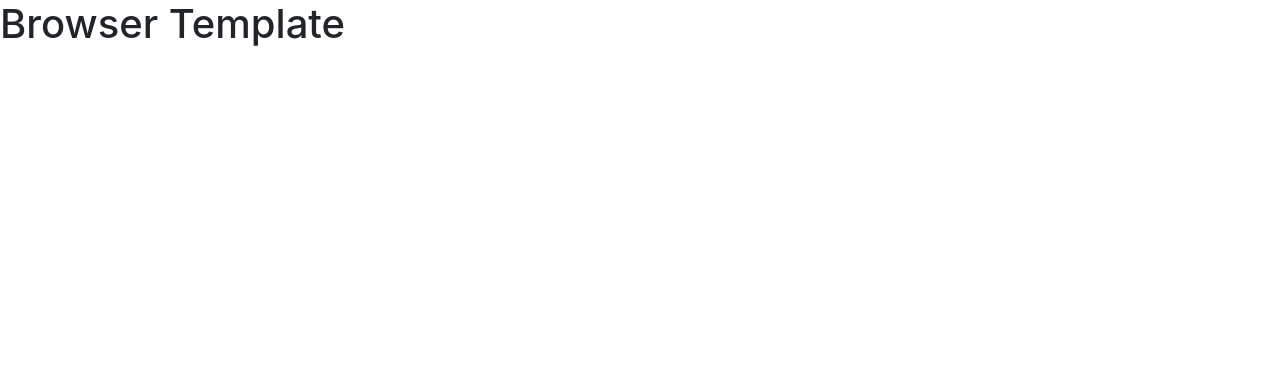
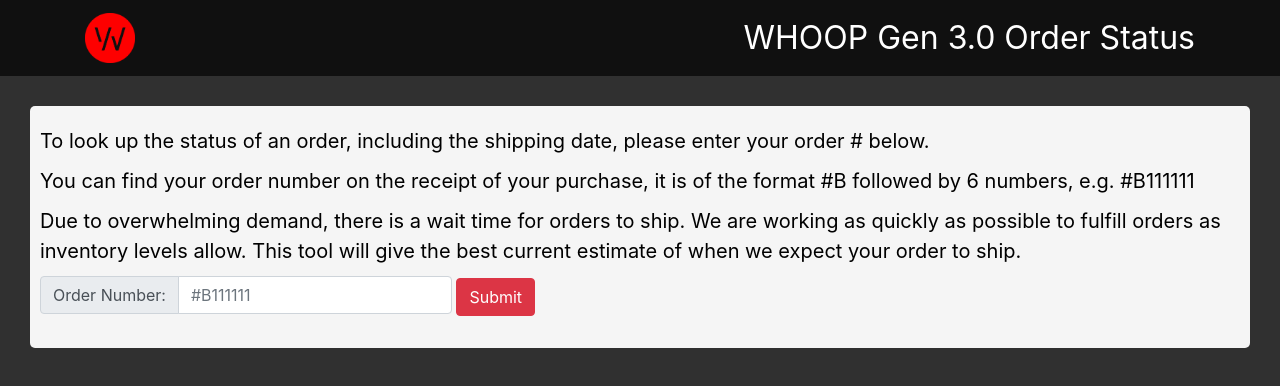
Before and after one commit to binnsy/status-page, a website built with webpack: page index.html in a window 1280 px wide. Built offline with nearby package versions, Linux system fonts and the light colour scheme.

Commit message:
Basic status page look

```diff
--- a/assets/styles/index.scss
+++ b/assets/styles/index.scss
@@ -1 +1,38 @@
 @import '~bootstrap/scss/bootstrap';
+
+.whoop {
+  height: 50px;
+}
+.title {
+  // float: right;
+  color: white;
+  font-size: 32px;
+
+}
+.navbar {
+  background-color: #101010;
+}
+.body {
+  background-color: #303030;
+}
+.bulk {
+  background-color: #F5F5F5;
+  align-content: center;
+  height: 50%;
+  margin: 30px;
+  color: black;
+  border-radius: 5px;
+}
+.order-number {
+  color: red;
+}
+.order-number {
+  margin: 10px;
+}
+p {
+  margin: 10px;
+}
+.directions {
+  font-size: 20px;
+  padding-top: 10px;
+}
--- /dev/null
+++ b/header/styles.scss
@@ -0,0 +1,61 @@
+
+@import url('https://fonts.googleapis.com/css?family=Chakra+Petch:600&display=swap');
+
+header {
+  display: block;
+  width: 100%;
+  margin: 0 auto;
+  padding: 0 10px;
+  background-color: black;
+  height: 150px;
+}
+.nav-link {
+  font-size: 25px;
+}
+.right {
+  position: relative;
+  display: block;
+  width: 100%;
+  height: 100%;
+  margin: 0 auto;
+  overflow: auto;
+  text-align: right;
+}
+.text {
+  text-decoration: none;
+}
+.wrap {
+  position: relative;
+  display: block;
+  width: 100%;
+  height: 100%;
+  margin: 0 auto;
+  overflow: auto;
+
+  .text {
+    color: white;
+    width: 100%;
+    float: right;
+    text-align: center;
+    overflow: auto;
+    align-content: center;
+    position: absolute;
+    top: 50%;
+    left: 50%;
+    margin-right: -50%;
+    font-family: 'Chakra Petch', sans-serif;
+    font-size: 32px;
+    transform: translate(-50%, -50%);
+  }
+}
+img {
+  width: 150px;
+}
+.navbar {
+  font-size: 32px;
+  background-color: black;
+  color: white;
+}
+.collapse {
+  text-align: right;
+}
--- a/index.html
+++ b/index.html
@@ -1,7 +1,7 @@
 <!DOCTYPE html>
 <html>
     <head>
-      <title>Example</title>
+      <title>WHOOP Gen 3.0 Order Status</title>
       <meta name="viewport" content="width=device-width, initial-scale=1">
 
       <!-- Do not add `link` tags-->
@@ -11,7 +11,41 @@
       <script src="public/vendor.js" type="text/javascript" charset="utf-8" defer></script>
       <script src="public/application.js" type="text/javascript" charset="utf-8" defer></script>
     </head>
-    <body>
-      <h1>Browser Template</h1>
+    <body class="body">
+    <nav class="navbar navbar-expand-lg static-top">
+      <div class="container">
+        <a class="navbar-brand" href="#">
+          <img class="whoop" src="public/whoop.png" alt="">
+        </a>
+      <div class="navbar-nav ml-auto title">WHOOP Gen 3.0 Order Status
+</div>
+</div>
+</nav>
+<div class="bulk">
+<div class="directions">
+  <p>
+    To look up the status of an order, including the shipping date, please enter your order # below.
+  </p>
+
+  <p>
+  You can find your order number on the receipt of your purchase, it is of the format #B followed by 6 numbers, e.g. #B111111
+  </p>
+
+  <p>
+  Due to overwhelming demand, there is a wait time for orders to ship. We are working as quickly as possible to fulfill orders as inventory levels allow. This tool will give the best current estimate of when we expect your order to ship.
+  </p>
+</div>
+<form class="order-number">
+  <label>
+    <div class="input-group mb-3">
+  <div class="input-group-prepend">
+    <span class="input-group-text" id="inputGroup-sizing-default">Order Number: </span>
+  </div>
+  <input type="text" class="form-control" placeholder="#B111111" aria-label="#B111111">
+</div>
+</label>
+<button type="button" class="btn btn-danger">Submit</button>
+</form>
+</div>
     </body>
 </html>
```
Also changed, not shown: header/header.test.js (added, +41 -0 lines), header/index.js (added, +33 -0 lines), public/whoop.png (added).
